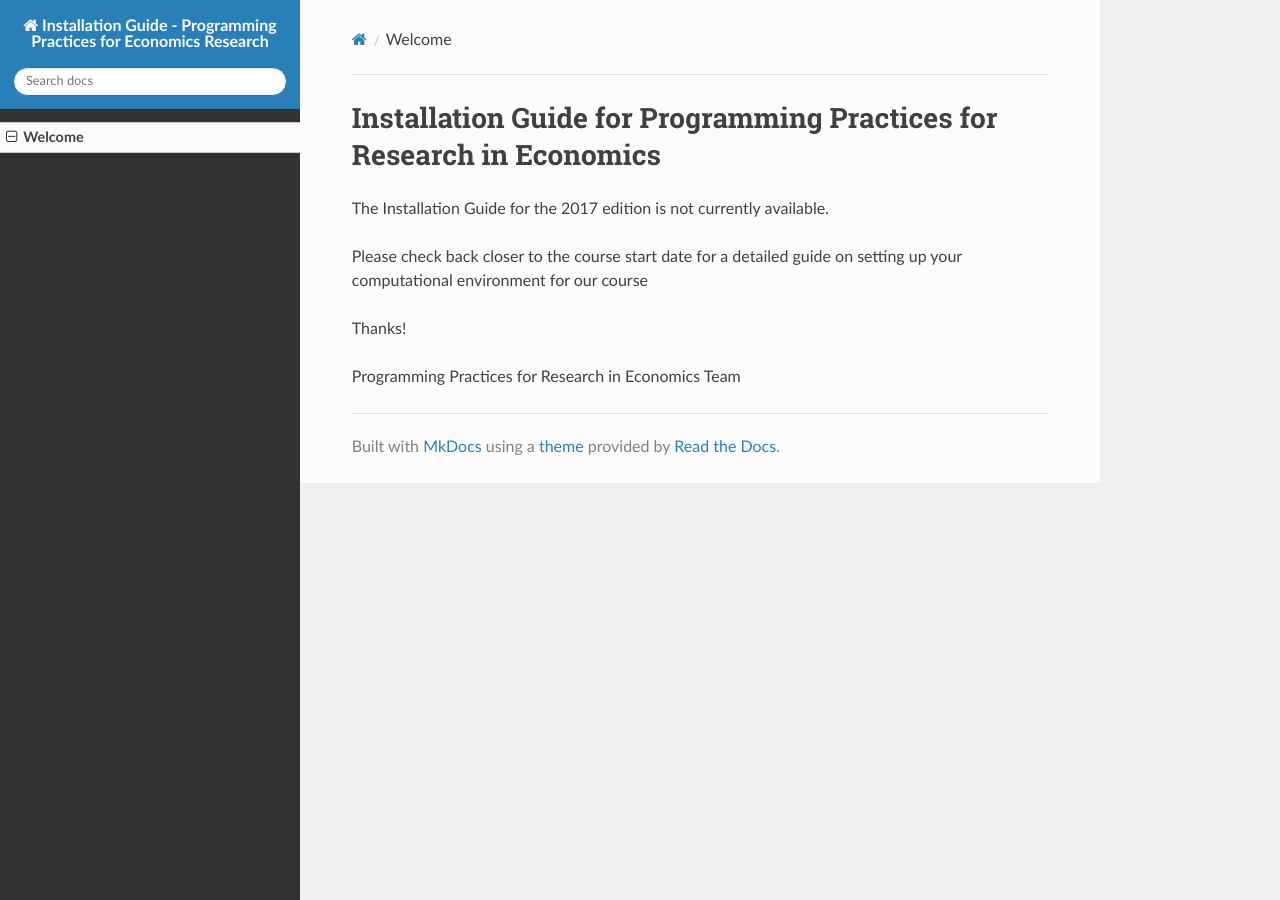
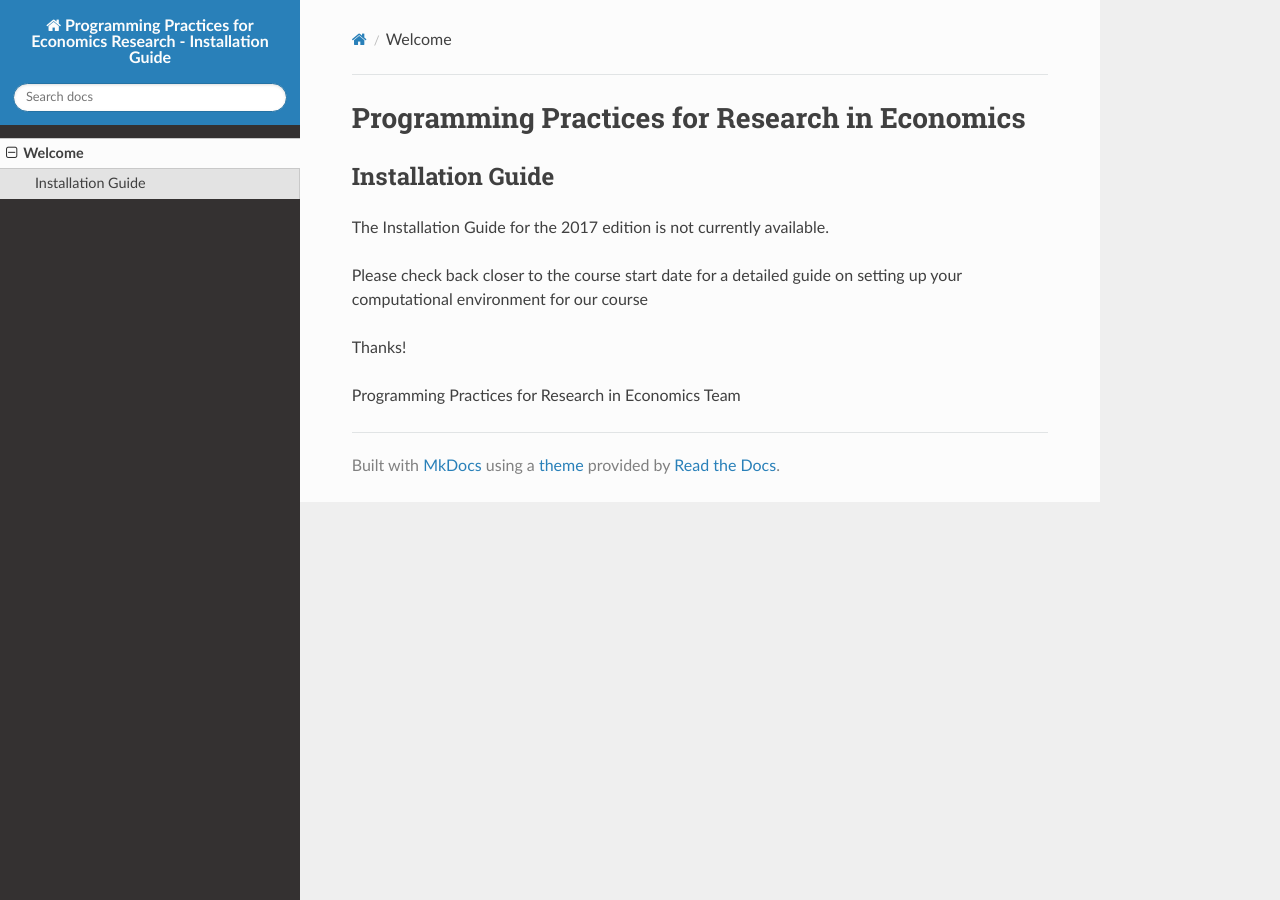
Before and after one commit to pp4rs/DEPRECATED-installation-guide, an MkDocs documentation site: the page built from docs/index.md, in a window 1280 px wide. Built offline with MkDocs 1.6.1, drawn with Linux system fonts in a browser that asks for light colours; nearby versions of some CDN libraries; old or Windows-style settings are respelled for this version of MkDocs.

Commit message:
minor grammatical changes for not set up splash page

```diff
--- a/docs/index.md
+++ b/docs/index.md
@@ -1,4 +1,5 @@
-# Installation Guide for Programming Practices for Research in Economics
+# Programming Practices for Research in Economics
+## Installation Guide
 
 The Installation Guide for the 2017 edition is not currently available.
 
--- a/mkdocs.yml
+++ b/mkdocs.yml
@@ -1,4 +1,4 @@
-site_name: Installation Guide - Programming Practices for Economics Research
+site_name: Programming Practices for Economics Research - Installation Guide
 pages:
 - Welcome: index.md
 # - Text Editor: textEditor.md
```
